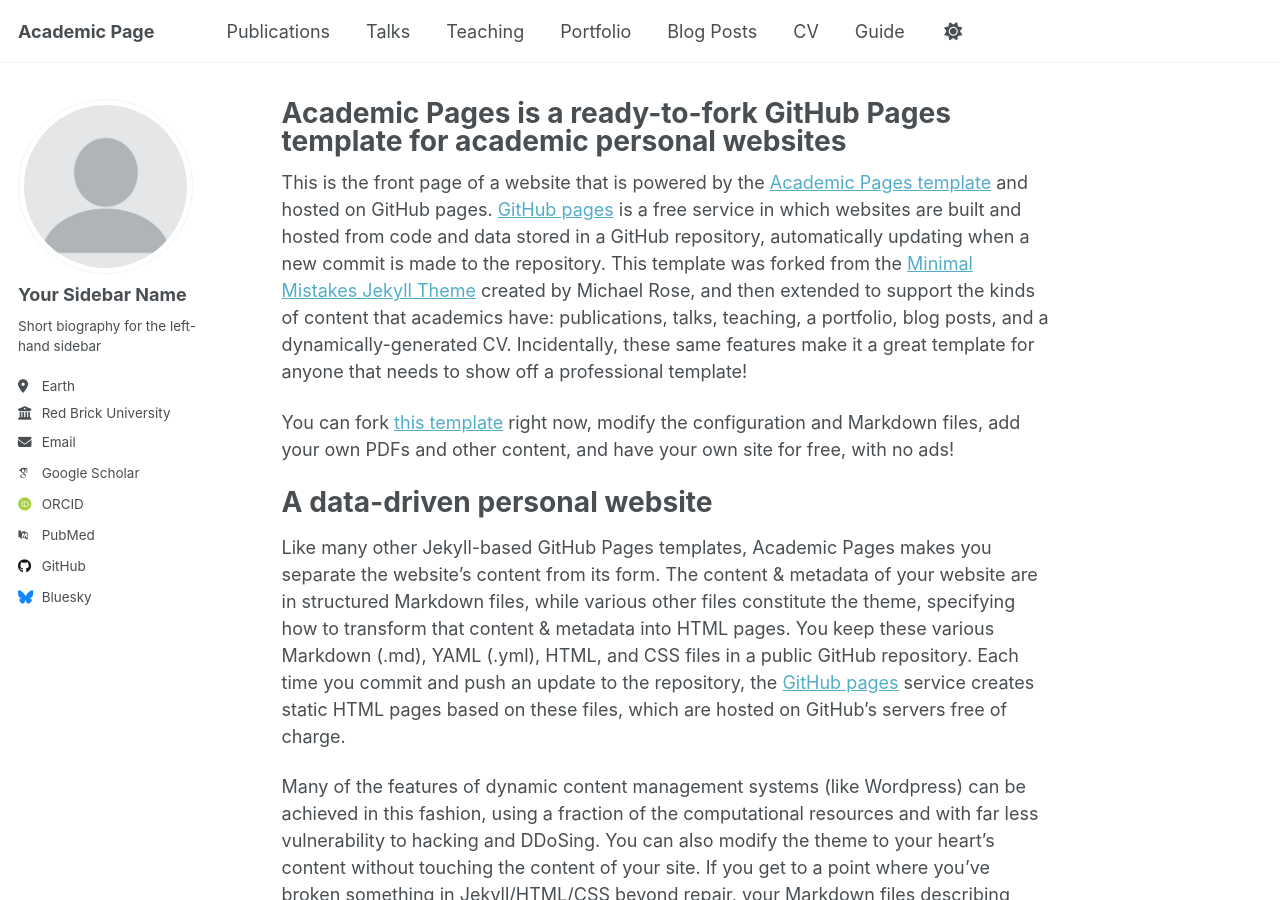
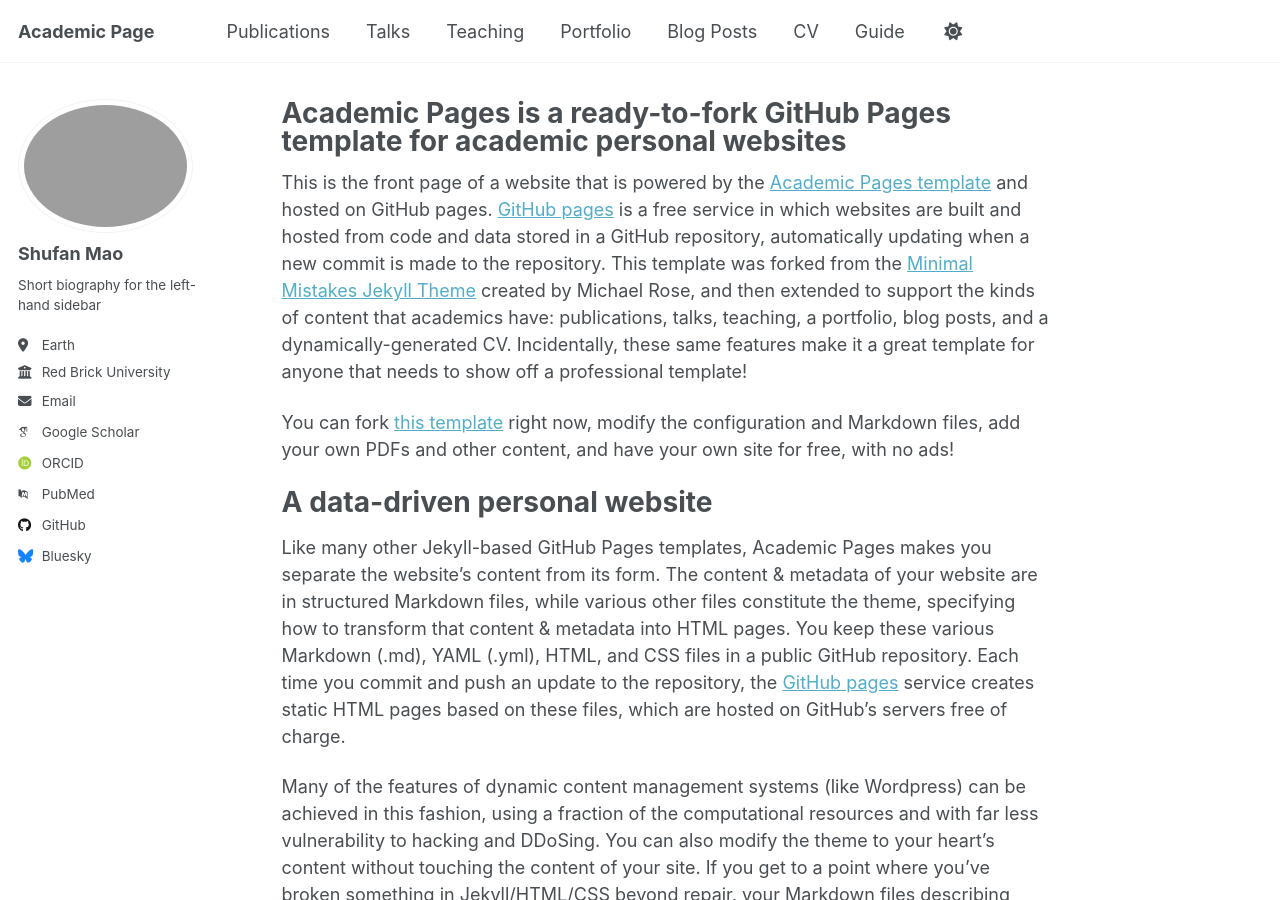
Before and after one commit to Mao-Shufan/Mao-Shufan.github.io, a Jekyll site: the page built from _pages/about.md, in a window 1280 px wide and 900 px high. Built offline with Jekyll 4.4.1, drawn with Linux system fonts in a browser that asks for light colours; some web fonts are replaced; a script that is not in the unit is left out.

Commit message:
Update _config.yml

```diff
--- a/_config.yml
+++ b/_config.yml
@@ -22,8 +22,8 @@ repository               : "academicpages/academicpages.github.io"
 #               Additional customization can be done by editing /_includes/author-profile.html
 author:
   # Biographic information
-  avatar           : "profile.png"
-  name             : "Your Sidebar Name"
+  avatar           : "profile_photo.png"
+  name             : "Shufan Mao"
   pronouns         : # example: "she/her"
   bio              : "Short biography for the left-hand sidebar"
   location         : "Earth"
```
